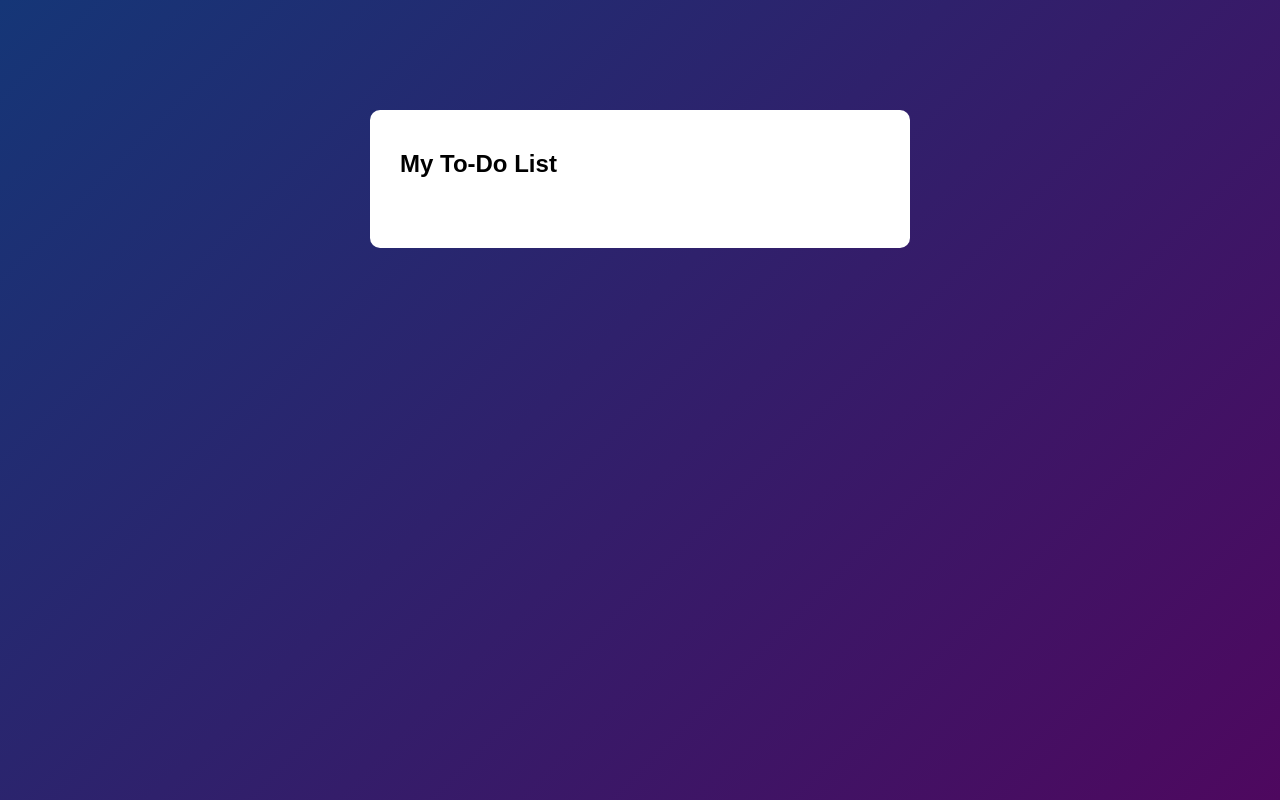
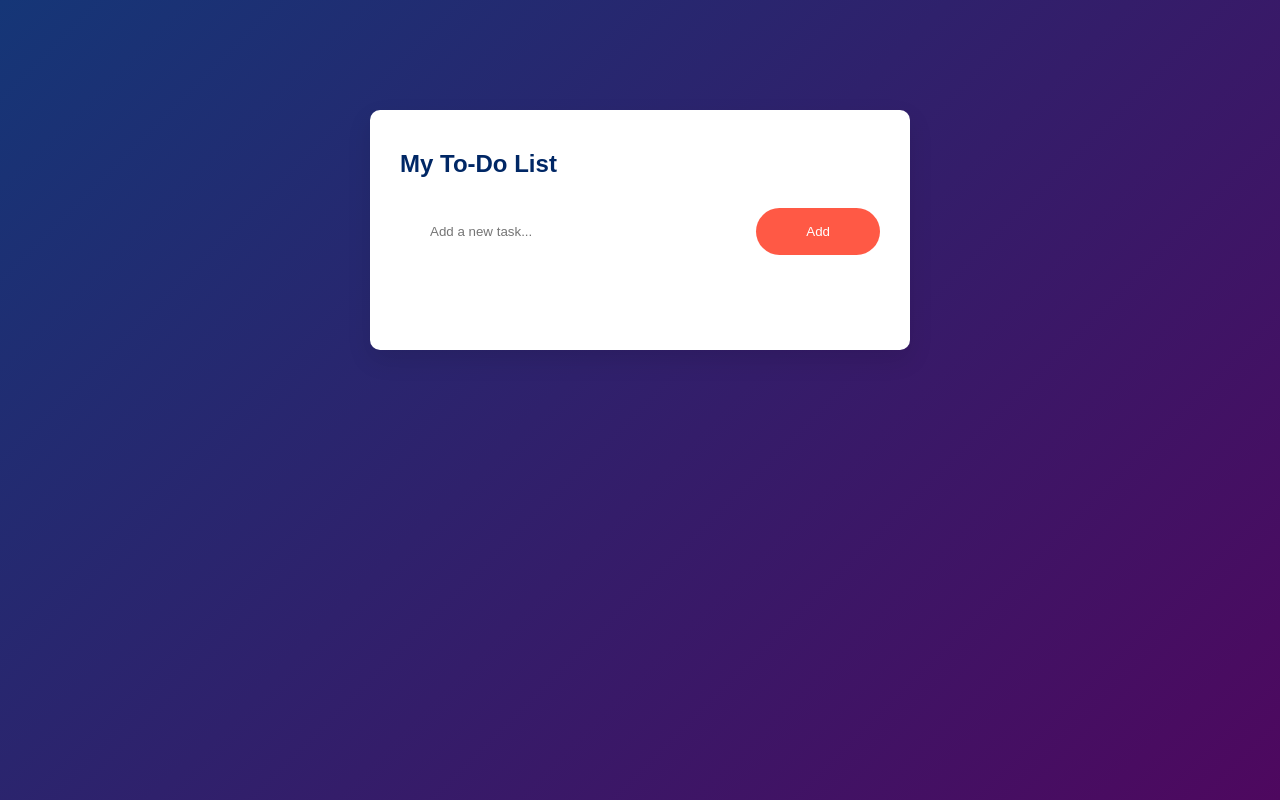
Before and after one commit to ParthPrajapati7/To-Do-List, a website: page public/index.html in a window 1280 px wide. Drawn offline with Linux system fonts and the light colour scheme.

Commit message:
Fixed up UI

```diff
--- a/public/index.html
+++ b/public/index.html
@@ -14,6 +14,10 @@
     <div class="container">
       <div class="todo-app">
         <h2>My To-Do List</h2>
+        <div class="row">
+          <input type="text" id="task-input" placeholder="Add a new task..." />
+          <button>Add</button>
+        </div>
       </div>
     </div>
   </body>
--- a/public/style.css
+++ b/public/style.css
@@ -17,4 +17,38 @@
   background: #fff;
   padding: 40px 30px 70px;
   border-radius: 10px;
+  box-shadow: 0 10px 25px rgba(0, 0, 0, 0.1);
 }
+.todo-app h2 {
+  display: flex;
+  align-items: center;
+  color: #002765;
+  text-align: center;
+  margin-bottom: 30px;
+}
+.row {
+  display: flex;
+  align-items: center;
+  justify-content: space-between;
+  margin-bottom: 25px;
+  border-radius: 30px;
+  padding-left: 20px;
+}
+input {
+  flex: 1;
+  border: none;
+  outline: none;
+  background: transparent;
+  padding: 10px;
+  font-weight: 14px;
+}
+button {
+  border: none;
+  outline: none;
+  background: #ff5945;
+  color: #fff;
+  padding: 16px 50px;
+  border-radius: 30px;
+  cursor: pointer;
+  transition: all 0.3s ease;
+}
```
